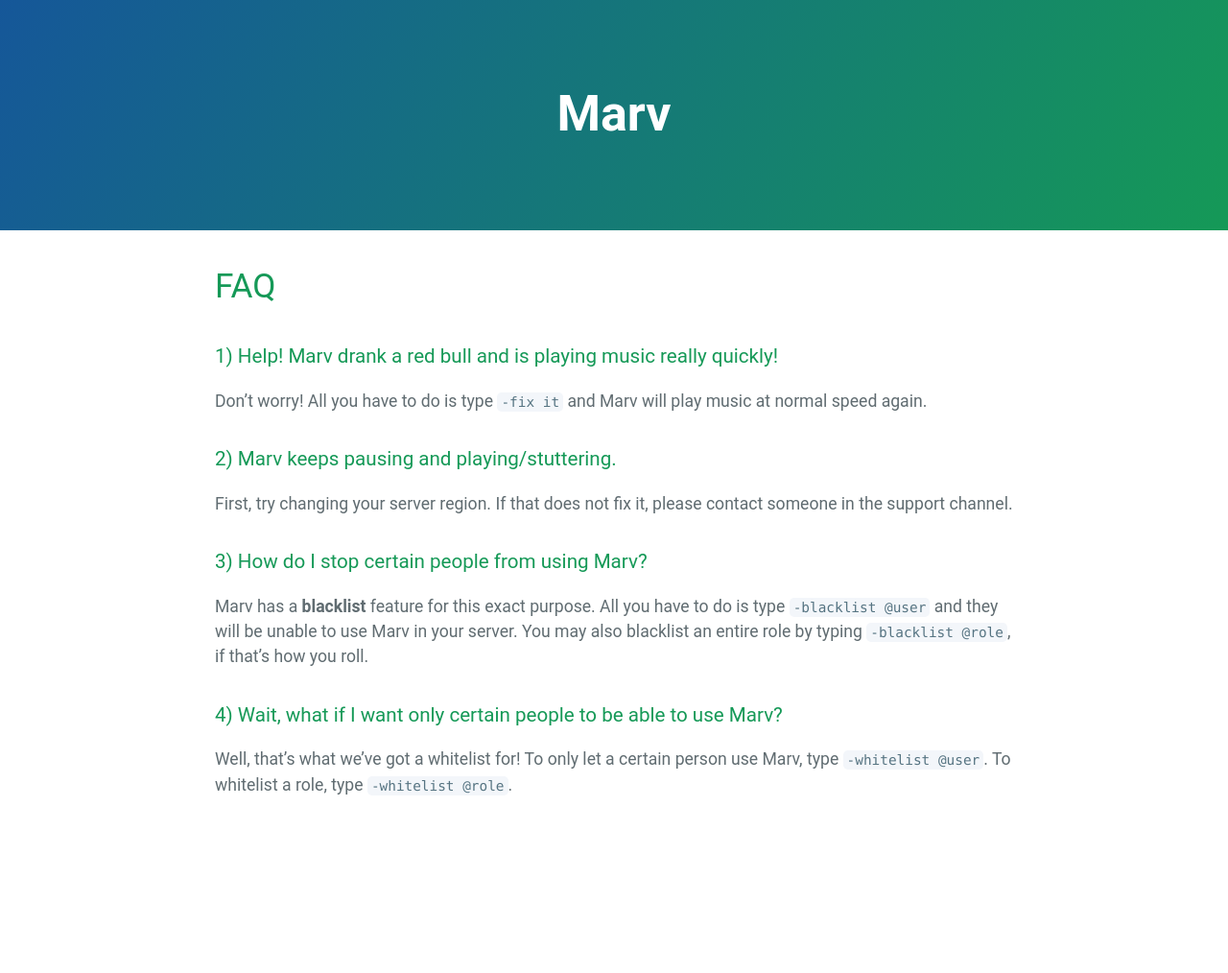
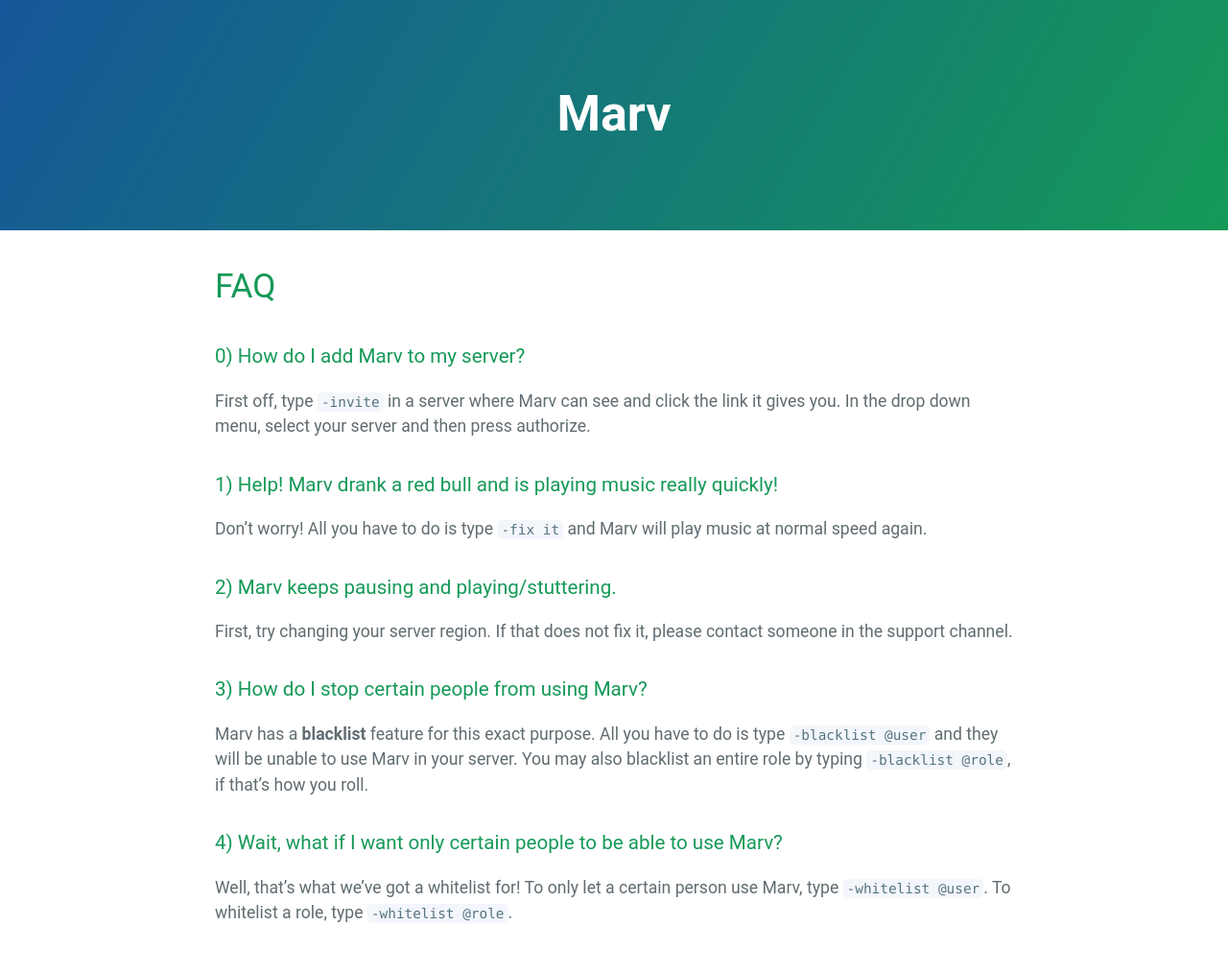
Before and after one commit to mymindishazel/marv-docs, a Jekyll site: the page built from faq.md, in a window 1280 px wide. Shown: the whole page at 96% size. Built offline with Jekyll 4.4.1, drawn with Linux system fonts in a browser that asks for light colours; our own code applies the rules of GitHub Pages for plain Markdown files; before the commit the page ends 900 px from its top, so only the background shows below that.

Commit message:
Update faq.md

```diff
--- a/faq.md
+++ b/faq.md
@@ -1,4 +1,7 @@
 # FAQ
+
+### 0) How do I add Marv to my server?
+First off, type `-invite` in a server where Marv can see and click the link it gives you. In the drop down menu, select your server and then press authorize.
 
 ### 1) Help! Marv drank a red bull and is playing music really quickly!
 Don't worry! All you have to do is type `-fix it` and Marv will play music at normal speed again.
```
